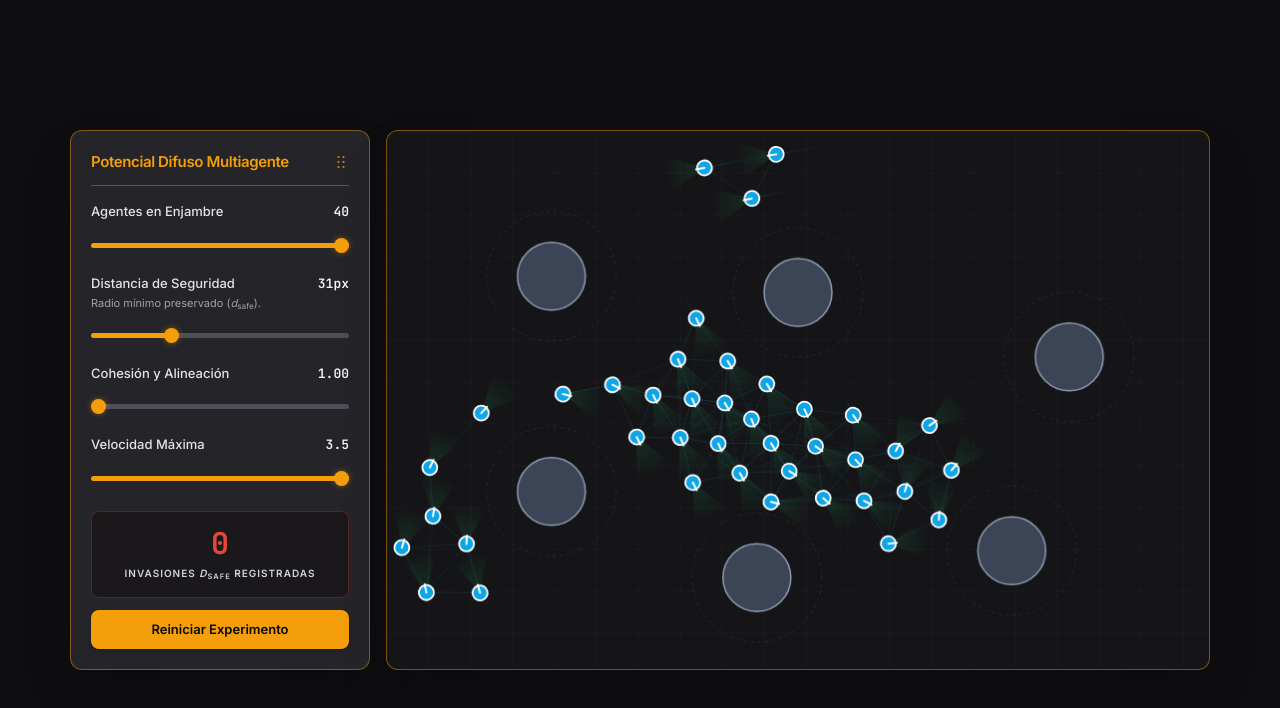
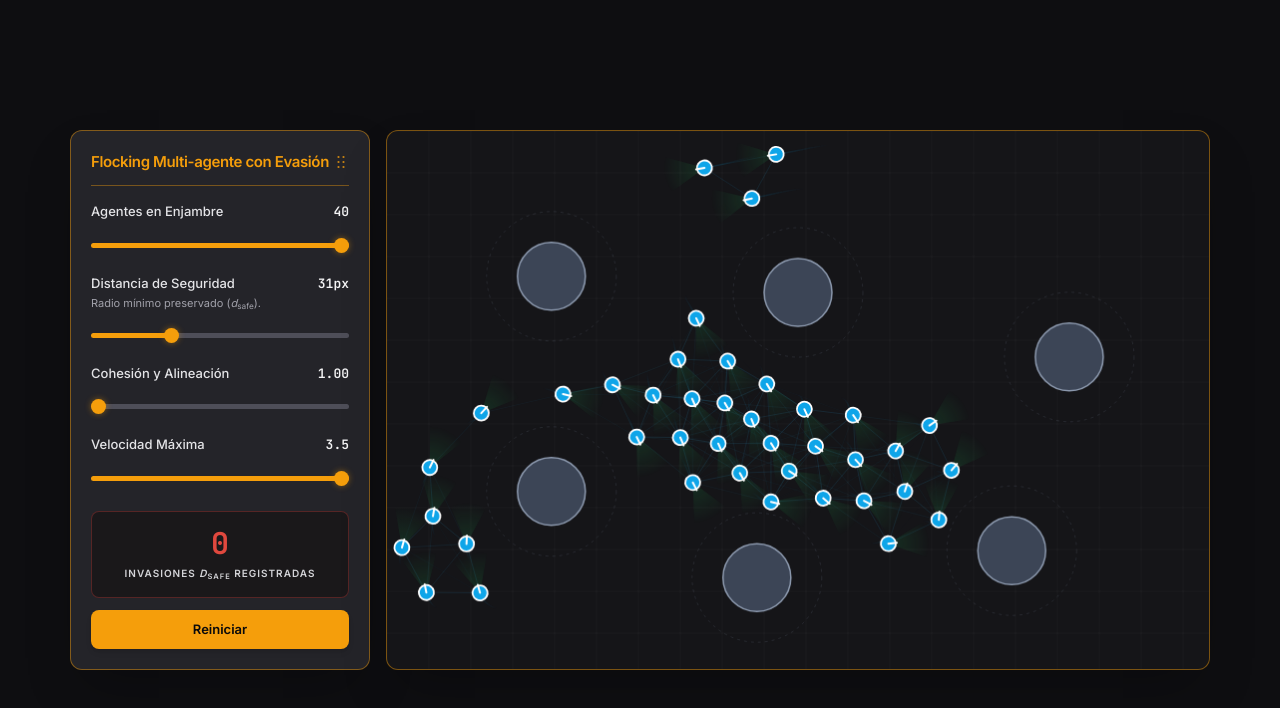
Before and after one commit to ALUN403/Simulacion, a plain HTML site: page Flocking-multi-agente.html in a window 1280 px wide. Drawn offline with nearby package versions, Linux system fonts and the light colour scheme.

Commit message:
Update title and button text in HTML file

```diff
--- a/Flocking-multi-agente.html
+++ b/Flocking-multi-agente.html
@@ -64,7 +64,7 @@
         <!-- Título y separador ámbar -->
         <div class="flex items-center justify-between pb-3 border-b border-[#f59e0b]/40">
           <h1 class="text-[15px] font-semibold text-[#f59e0b] tracking-tight">
-            Potencial Difuso Multiagente
+            Flocking Multi-agente con Evasión
           </h1>
           <!-- Icono de 6 puntos -->
           <svg class="w-4 h-4 text-[#f59e0b]/80 shrink-0" viewBox="0 0 16 16" fill="currentColor">
@@ -131,7 +131,7 @@
           type="button"
           class="w-full py-2.5 px-4 rounded-lg bg-[#f59e0b] hover:bg-[#fbbf24] active:scale-[0.99] text-zinc-950 font-semibold text-[13px] transition shadow-md cursor-pointer"
         >
-          Reiniciar Experimento
+          Reiniciar
         </button>
       </div>
     </aside>
```
